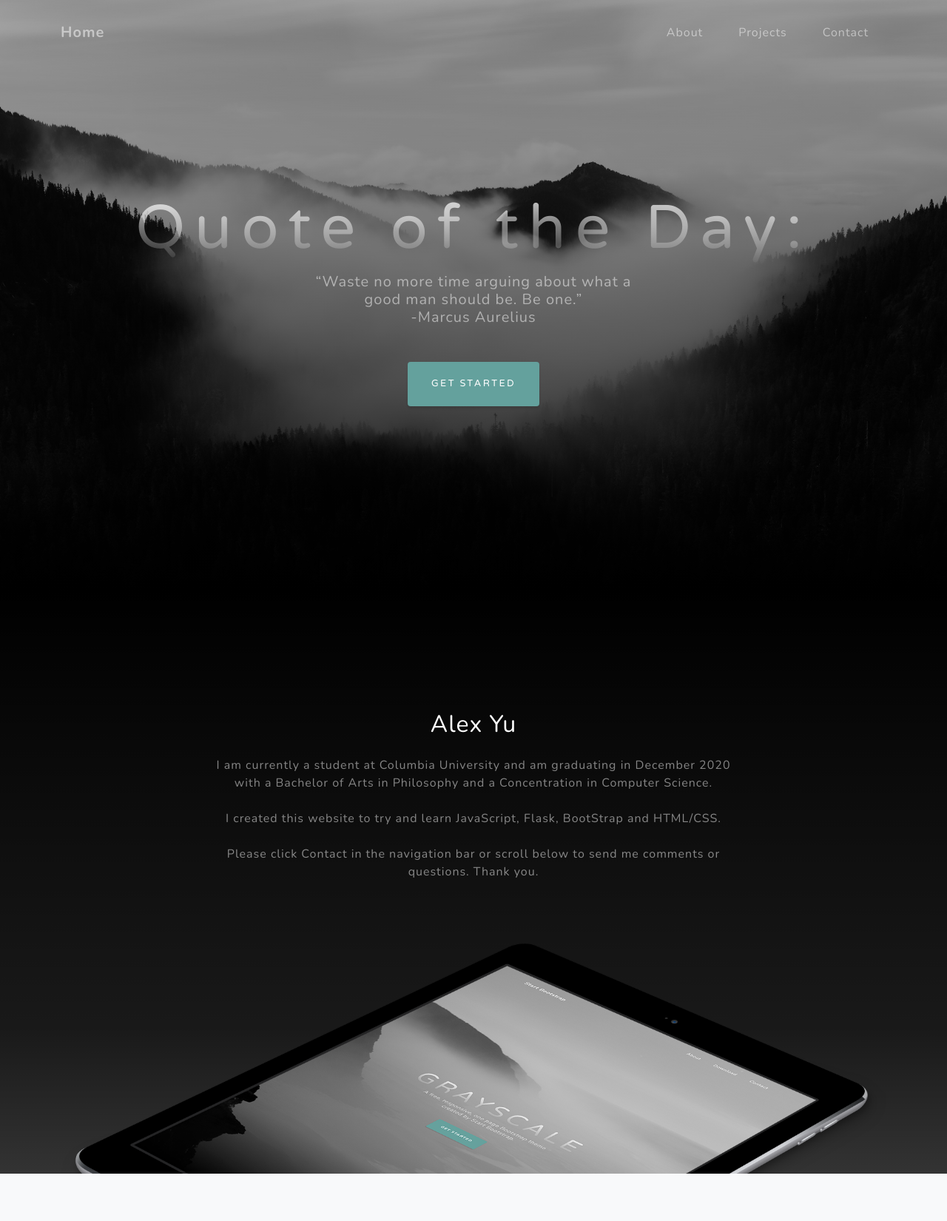
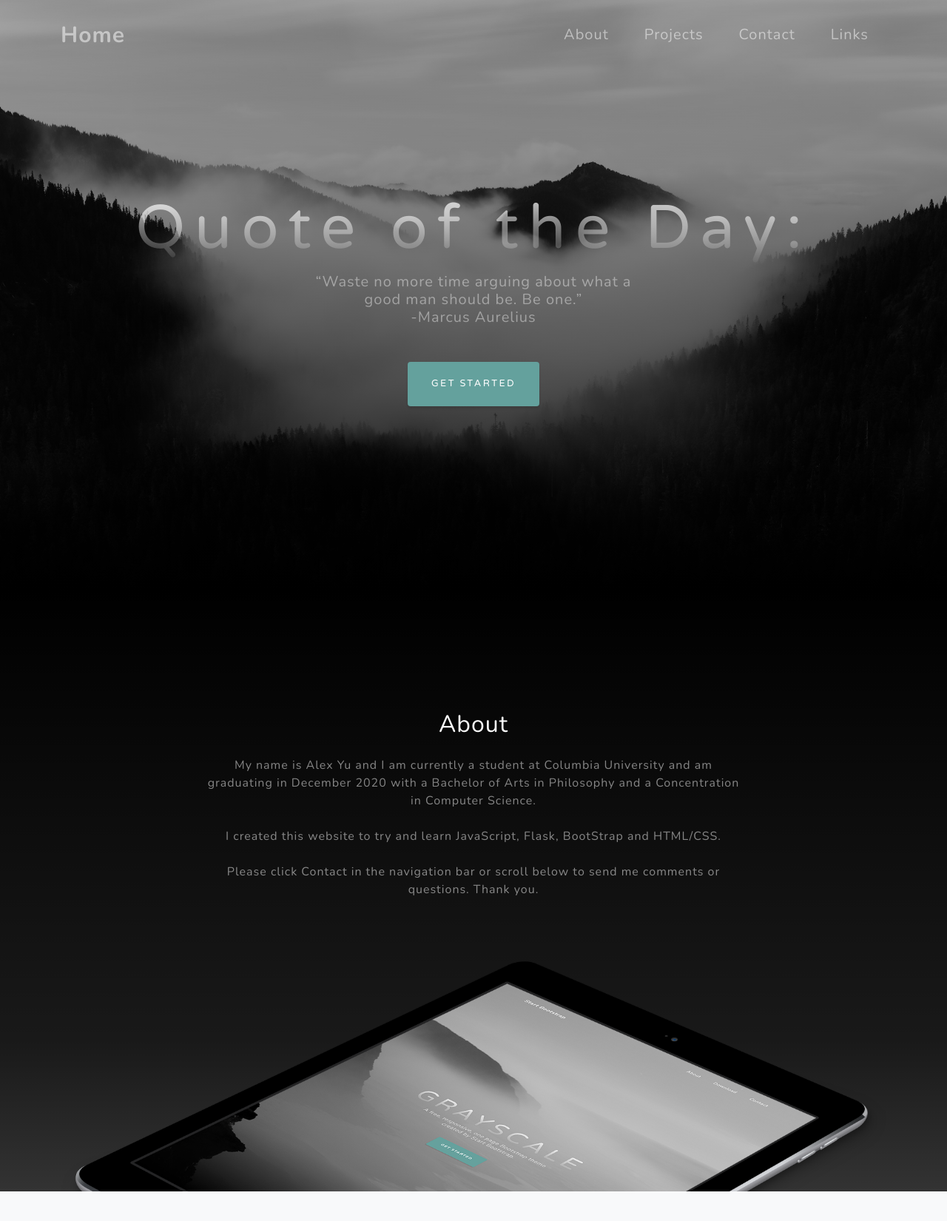
Before and after one commit to buddhajjigae/Personal_Site, a Flask app: page / in a window 1280 px wide. Shown: the top 1650 px of the page at 74% size. Run offline with Flask 2, Linux system fonts and the light colour scheme; some libraries are stand-ins or nearby versions.

Commit message:
Update index.html
Added jQuery fade in script for quote text.
Add AWS Beanstalk link in footer.
Added "Links" to NavBar.
Changed font sizes of navbar items (home, links, contacts, about, projects).

```diff
--- a/templates/index.html
+++ b/templates/index.html
@@ -3,9 +3,9 @@
         <head>
             <meta charset="utf-8" />
             <meta name="viewport" content="width=device-width, initial-scale=1, shrink-to-fit=no" />
-        <meta name="description" content="" />
-        <meta name="author" content="" />
-        <title>Grayscale - Start Bootstrap Theme</title>
+            <meta name="description" content="Personal Website" />
+            <meta name="author" content="Alex Yu" />
+            <title>Alex Yu's Personal Website</title>
             <link rel="icon" type="image/x-icon" href="assets/img/favicon.ico" />
             <!-- Font Awesome icons (free version)-->
             <script src="https://use.fontawesome.com/releases/v5.13.0/js/all.js" crossorigin="anonymous"></script>
@@ -19,27 +19,27 @@
             <!-- Navigation-->
             <nav class="navbar navbar-expand-lg navbar-light fixed-top" id="mainNav">
                 <div class="container">
-                <a class="navbar-brand js-scroll-trigger" href="#page-top">Home</a>
+                    <a class="navbar-brand js-scroll-trigger" style="font-size:30px" href="#page-top">Home</a>
                     <button class="navbar-toggler navbar-toggler-right" type="button" data-toggle="collapse" data-target="#navbarResponsive" aria-controls="navbarResponsive" aria-expanded="false" aria-label="Toggle navigation">
                         Menu
                         <i class="fas fa-bars"></i>
                     </button>
                     <div class="collapse navbar-collapse" id="navbarResponsive">
                         <ul class="navbar-nav ml-auto">
-                        <li class="nav-item"><a class="nav-link js-scroll-trigger" href="#about">About</a></li>
-                        <li class="nav-item"><a class="nav-link js-scroll-trigger" href="#projects">Projects</a></li>
-                        <li class="nav-item"><a class="nav-link js-scroll-trigger" href="#contact">Contact</a></li>
+                            <li class="nav-item" style="font-size:20px"><a class="nav-link js-scroll-trigger" href="#about">About</a></li>
+                            <li class="nav-item" style="font-size:20px"><a class="nav-link js-scroll-trigger" href="#projects">Projects</a></li>
+                            <li class="nav-item" style="font-size:20px"><a class="nav-link js-scroll-trigger" href="#contact">Contact</a></li>
+                            <li class="nav-item" style="font-size:20px"><a class="nav-link js-scroll-trigger" href="#links">Links</a></li>
                         </ul>
                     </div>
                 </div>
             </nav>
-
             <!-- Masthead-->
             <header class="masthead">
                 <div class="container d-flex h-100 align-items-center">
                     <div class="mx-auto text-center">
                         <h1 class="mx-auto my-0"><small>Quote of the Day:</small></h1>
-                    <h2 class="text-white-50 mx-auto mt-2 mb-5">“Waste no more time arguing about what a good man should be. Be one.”<br>-Marcus Aurelius</h2>
+                        <h2 id="quote" class="text-white-50 mx-auto mt-2 mb-5">“Waste no more time arguing about what a good man should be. Be one.”<br>-Marcus Aurelius</h2>
                         <a class="btn btn-primary js-scroll-trigger" href="#about">Get Started</a>
                     </div>
                 </div>
@@ -49,9 +49,9 @@
                 <div class="container">
                     <div class="row">
                         <div class="col-lg-8 mx-auto">
-                        <h2 class="text-white mb-4">Alex Yu</h2>
+                            <h2 class="text-white mb-4">About</h2>
                             <p class="text-white-50">
-                            I am currently a student at Columbia University and am graduating in December 2020 with a Bachelor of Arts in Philosophy
+                                My name is Alex Yu and I am currently a student at Columbia University and am graduating in December 2020 with a Bachelor of Arts in Philosophy
                                 and a Concentration in Computer Science. <br>
                                 <br>
                                 I created this website to try and learn JavaScript, Flask, BootStrap and HTML/CSS.<br>
@@ -99,6 +99,7 @@
                                 <div class="d-flex h-100">
                                     <div class="project-text w-100 my-auto text-center text-lg-right">
                                         <h4 class="text-white">Mountains</h4>
+                                        <img src="https://github.com/buddhajjigae/Personal_Site/tree/e01e6ef03436779c56bdefb28c7f71a5ee7af6ef" alt="Name Your GitHub chart">
                                         <p class="mb-0 text-white-50">Another example of a project with its respective description. These sections work well responsively as well, try this theme on a small screen!</p>
                                         <hr class="d-none d-lg-block mb-0 mr-0" />
                                     </div>
@@ -131,7 +132,9 @@
                 </div>
             </section>
             <!-- Footer-->
-        <footer class="footer bg-black small text-center text-white-50"><div class="container">Template provided by <a href="https://startbootstrap.com">Start Bootstrap</a></div></footer>
+            <footer class="footer bg-black small text-center text-white-50"  id="links"><div class="container">Template provided by
+                <a href="https://startbootstrap.com">Start Bootstrap</a> • Hosted on AWS
+                <a href="https://aws.amazon.com/elasticbeanstalk/">Elastic Beanstalk</a></div></footer>
             <!-- Bootstrap core JS-->
             <script src="https://cdnjs.cloudflare.com/ajax/libs/jquery/3.5.1/jquery.min.js"></script>
             <script src="https://stackpath.bootstrapcdn.com/bootstrap/4.5.0/js/bootstrap.bundle.min.js"></script>
@@ -139,5 +142,11 @@
             <script src="https://cdnjs.cloudflare.com/ajax/libs/jquery-easing/1.4.1/jquery.easing.min.js"></script>
             <!-- Core theme JS-->
             <script src="/static/js/scripts.js"></script>
+            <script>
+                $(document).ready(function(){
+                $("#quote").hide().fadeIn(15000, function() {
+                    });
+                });
+            </script>
         </body>
     </html>
```
Lines whose indentation alone changed are shown as unchanged.
